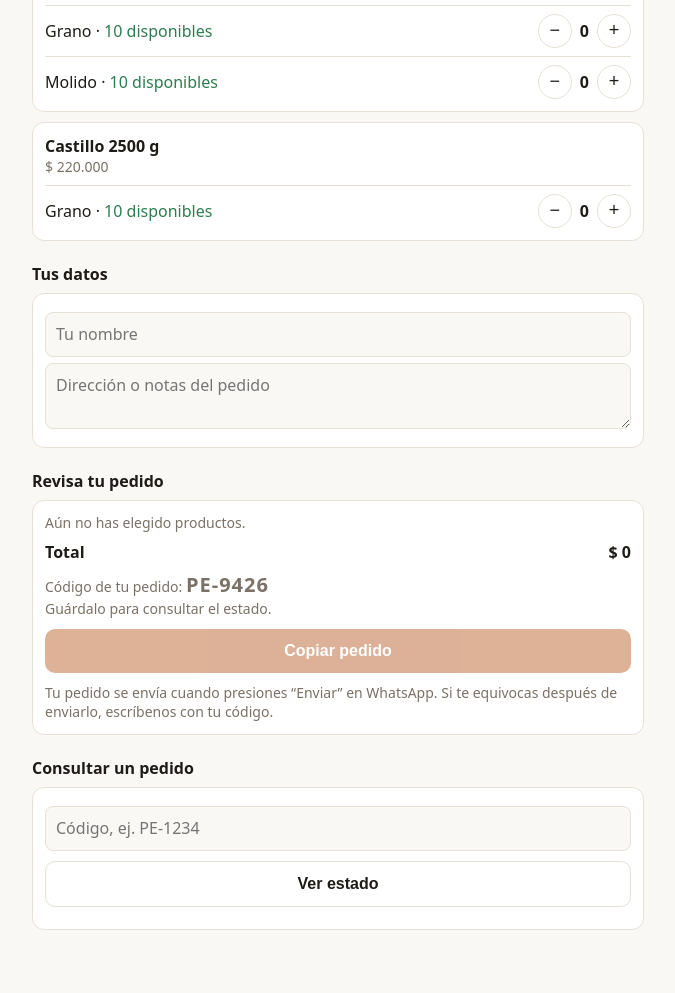
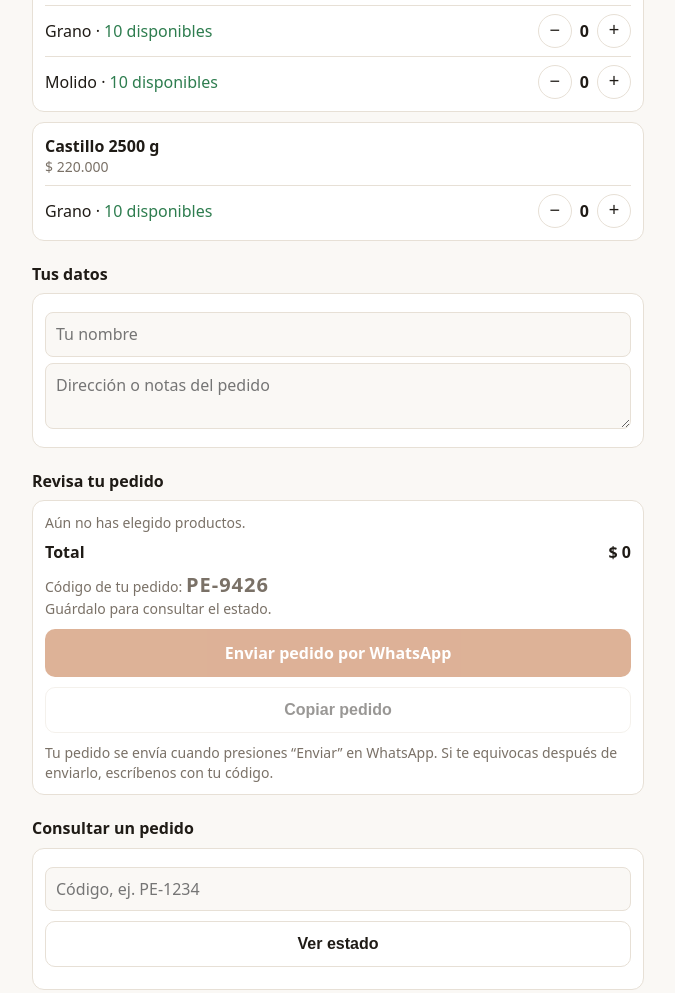
Before and after one commit to david77784-sketch/Pedidos-PECHENE, a plain HTML site: page index.html in a window 1280 px wide. Shown: the part 483-1476 px from the top of the page, without its empty margins (302-977 px from the left). Drawn offline with Linux system fonts and the light colour scheme.

```diff
--- a/index.html
+++ b/index.html
@@ -30,7 +30,7 @@ input,textarea{width:100%;padding:10px;border:1px solid var(--bd);border-radius:
 /* ====== CONFIGURACIÓN (lo único que editas) ====== */
 const CONFIG={
   tienda:'Café Pechené',
-  wa:'',            // WhatsApp con indicativo, ej. 573001234567
+  wa:'573176556322',  // WhatsApp con indicativo, ej. 573001234567
   productosCSV:'',  // enlace CSV de la pestaña “Productos”: nombre, precio, grano, molido
   estadosCSV:''     // enlace CSV de la pestaña “Estados”: codigo, estado
 };
```
